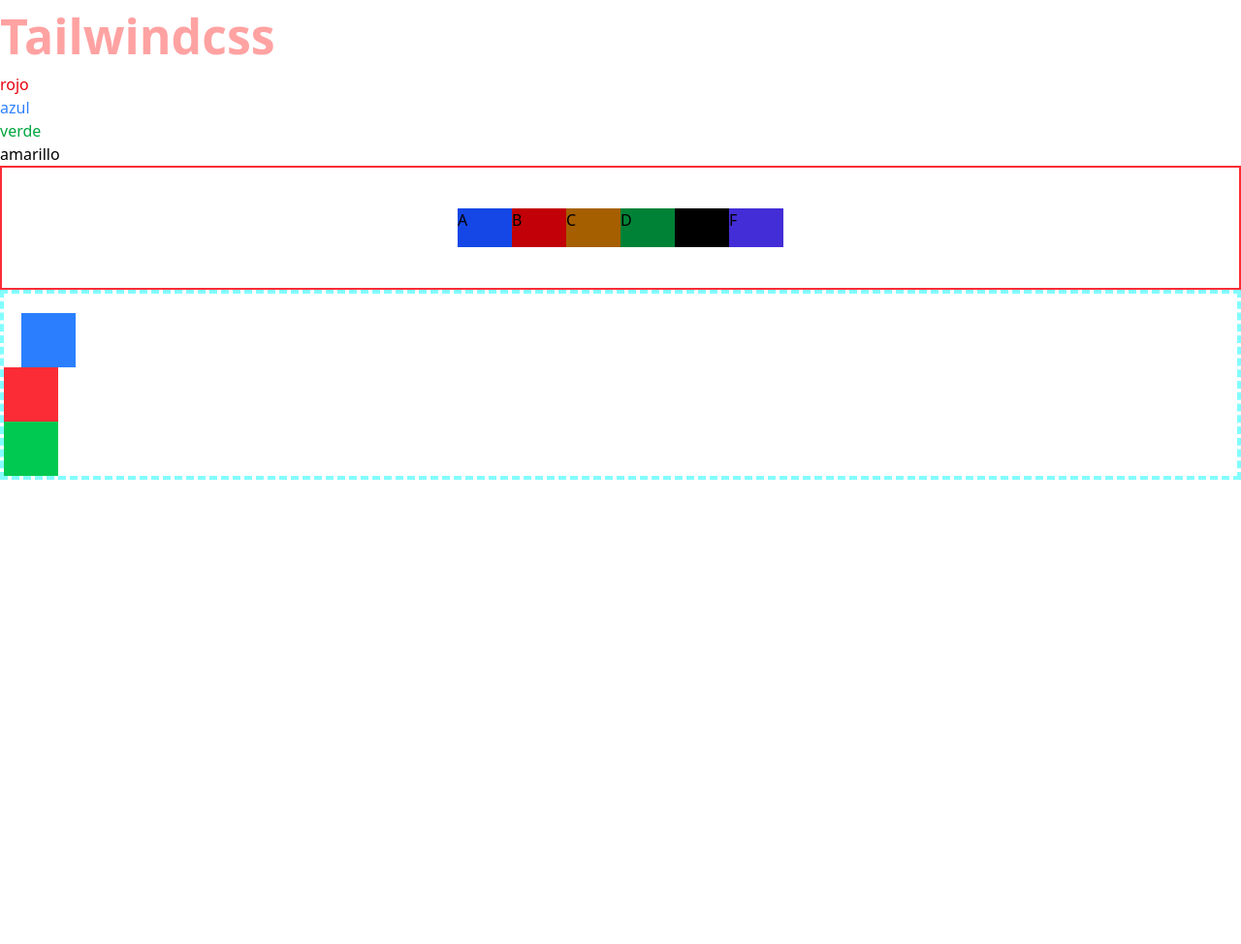
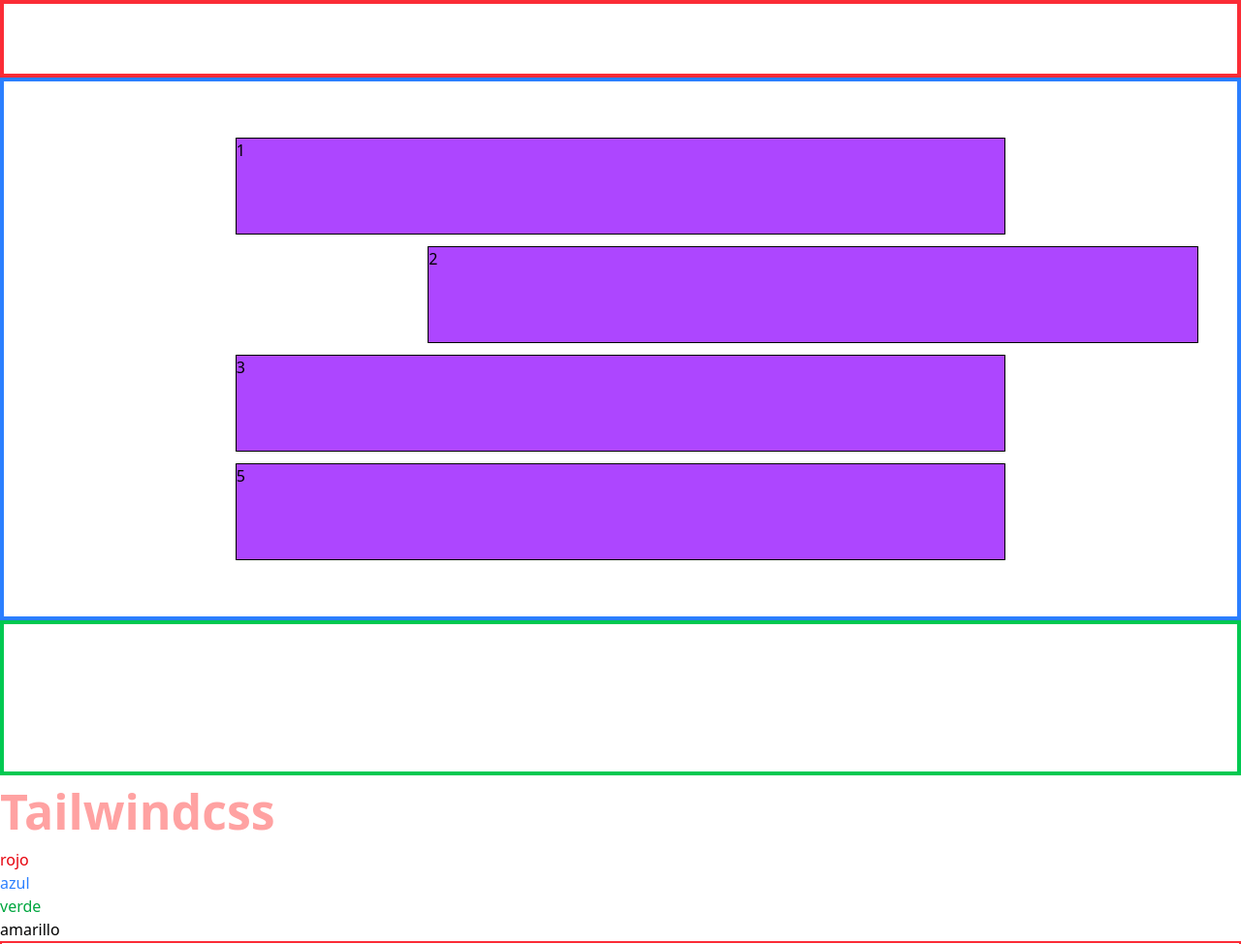
Before and after one commit to KevinDiazL/funval-n1, a website: page tailwind/tailwind.html in a window 1280 px wide. Shown: the top 974 px of the page at 97% size. Before the commit the page ends 800 px from the top, so only its background shows below. Drawn offline with nearby package versions, Linux system fonts and the light colour scheme.

Commit message:
gitignore

```diff
--- a/tailwind/tailwind.html
+++ b/tailwind/tailwind.html
@@ -10,7 +10,28 @@
     <!-- <link rel="stylesheet" href="tailwind.css"> -->
 </head>
 
-<body>
+<body class="h-screen">
+    <header class="border-4 border-red-500 h-[10%]">
+        <div class="bg blue-700h-full md:hiddden "></div>
+        <div class="bg green-700h-full hidden md:block"></div>
+
+    </header>
+    <main
+        class="border-4 border-blue-500 h-[70%] flex justify-center items-center flex-col sm:flex-row sm-flex-wrap md:flex-col md:items-star gap-3 md:px-10">
+        <div class="h-[100px] sm:h-[40%] md:h-[100px] w-[300px] bg-purple-500 border md:w-2/3">1</div>
+        <div class="h-[100px] sm:h-[40%] md:h-[100px] w-[300px] bg-purple-500 border md:w-2/3 md:ml-auto">2</div>
+        <div class="h-[100px] sm:h-[40%] md:h-[100px] w-[300px] bg-purple-500 border md:w-2/3">3</div>
+        <div class="h-[100px] sm:h-[40%] md:h-[100px] w-[300px] bg-purple-500 border md:w-2/3 md:ml-auto sm:hidden">4
+        </div>
+        <div class="h-[100px] sm:h-[40%] md:h-[100px] w-[300px] bg-purple-500 border md:w-2/3 hidden sm:block">5</div>
+    </main>
+    <footer class="border-4 border-green-500 h-[20%]"></footer>
+
+
+
+</body>
+
+<!-- <body> -->
 <!-- ctr+alt+t para abrir tailwind document -->
 <h1 class="text-red-300 font-bold text-[50px]">Tailwindcss</h1>
 <!-- Para text-red colocar un color al texto -->
@@ -48,7 +69,7 @@
 </section>
 
 
-
-</body>
+<!--
+</body> -->
 
 </html>
```
Also changed, not shown: package.json (added, +24 -0 lines), 2 other files. Lines whose indentation alone changed are shown as unchanged.
